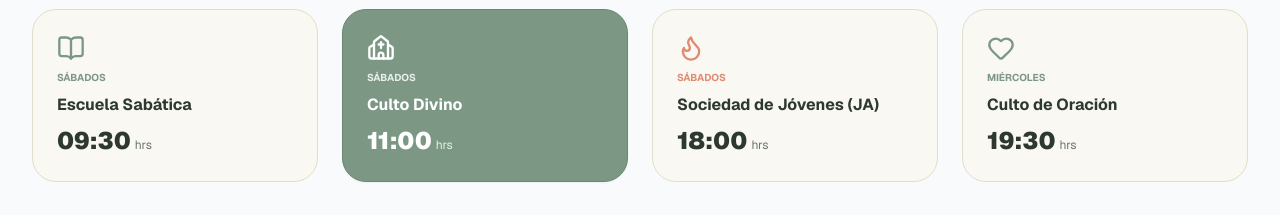
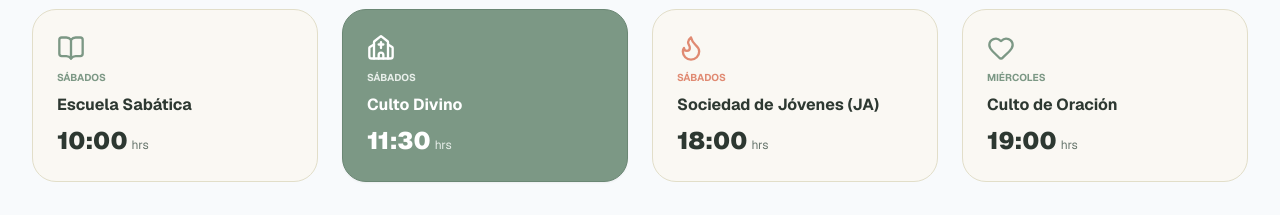
Before and after one commit to Alejvndro01/app-iglesia, a Next.js app in the folder app-iglesia/: page / in a window 1280 px wide. Shown: the part 880-1095 px from the top of the page. Built offline with nearby package versions, Linux system fonts and the light colour scheme; no server answers; the database is empty.

Commit message:
feat: actualizar horarios de cultos en BulletinModal y mockData para mayor precisión

```diff
--- a/app-iglesia/src/components/modales/BulletinModal.tsx
+++ b/app-iglesia/src/components/modales/BulletinModal.tsx
@@ -94,10 +94,10 @@ export function BulletinModal({ isOpen, onClose }: BulletinModalProps) {
                 <Church className="w-4 h-4 text-[#7C9885]" /> Orden del Culto Divino
               </h5>
               <div className="bg-white dark:bg-slate-950 p-4 rounded-2xl border border-[#E8E4D5] dark:border-slate-800 text-xs text-[#3A473E] dark:text-slate-300 whitespace-pre-line leading-relaxed font-medium">
-                {`09:30 hrs - Escuela Sabática
-10:45 hrs - Anuncios y Bienvenida
-11:00 hrs - Alabanza y Culto Divino
-12:30 hrs - Cierre y Bendición`}
+                {`10:00 hrs - Escuela Sabática
+                  11:05 hrs - Anuncios y Bienvenida
+                  11:30 hrs - Alabanza y Culto Divino
+                  12:30 hrs - Cierre y Bendición`}
               </div>
             </div>
           </div>
--- a/app-iglesia/src/data/mockData.ts
+++ b/app-iglesia/src/data/mockData.ts
@@ -66,7 +66,7 @@ export const SERVICE_SCHEDULES: ServiceSchedule[] = [
     id: 'escuela-sabatica',
     name: 'Escuela Sabática',
     day: 'Sábados',
-    time: '09:30',
+    time: '10:00',
     description: 'Estudio interactivo de la lección y confraternización.',
     iconName: 'book',
   },
@@ -74,7 +74,7 @@ export const SERVICE_SCHEDULES: ServiceSchedule[] = [
     id: 'culto-divino',
     name: 'Culto Divino',
     day: 'Sábados',
-    time: '11:00',
+    time: '11:30',
     description: 'Momento central de adoración, alabanza y sermón bíblico.',
     iconName: 'church',
   },
@@ -90,7 +90,7 @@ export const SERVICE_SCHEDULES: ServiceSchedule[] = [
     id: 'culto-oracion',
     name: 'Culto de Oración',
     day: 'Miércoles',
-    time: '19:30',
+    time: '19:00',
     description: 'Intercesión por familias, necesidades y estudio de la Palabra.',
     iconName: 'heart',
   },
```
